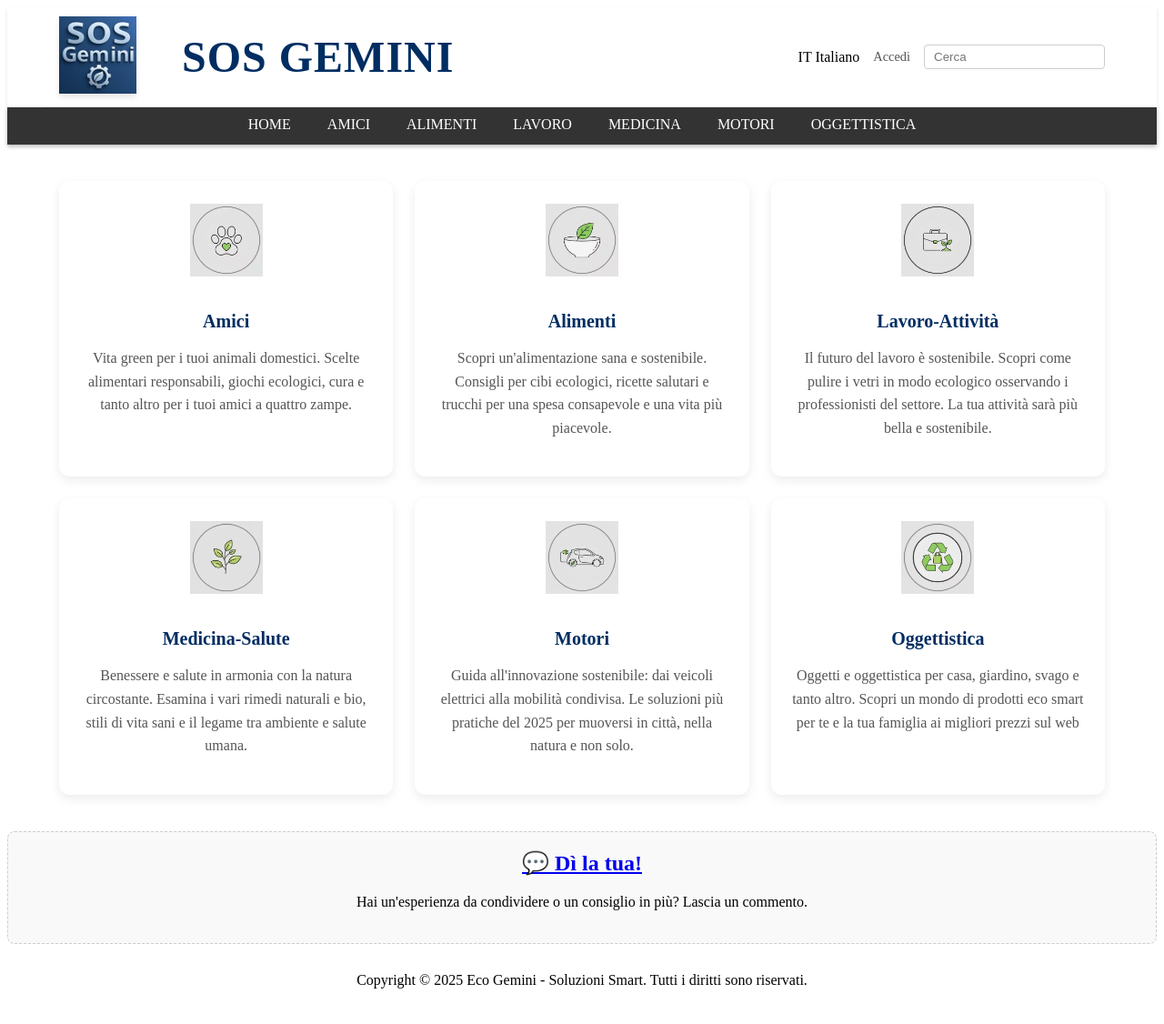
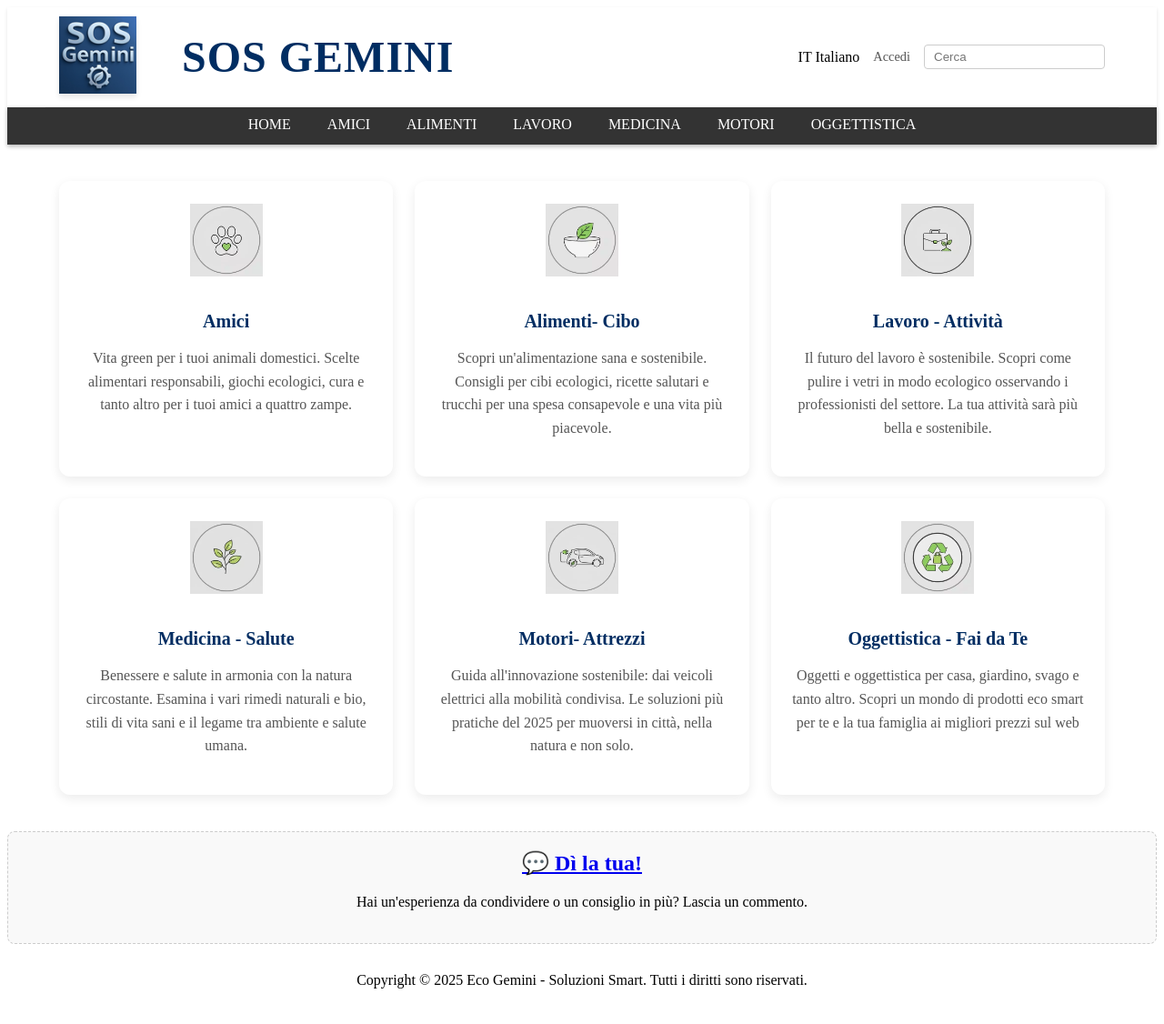
Before and after one commit to sosgemini/sosgemini.github.io, a Jekyll site: the page built from index.html, in a window 1280 px wide. Shown: the whole page at 91% size. Built offline with Jekyll 4.4.1, drawn with Linux system fonts in a browser that asks for light colours.

Commit message:
Update squares.html

```diff
--- a/_includes/squares.html
+++ b/_includes/squares.html
@@ -7,31 +7,31 @@
 
   <a class="content-square" href="index-alimenti.html">
   <img src="immagini/ICO-alimentazione.webp" alt="Icona alimentazione">
-  <p><strong>Alimenti</strong></p>
+  <p><strong>Alimenti- Cibo</strong></p>
   <p class="description"> Scopri un'alimentazione sana e sostenibile. Consigli per cibi ecologici, ricette salutari e trucchi per una spesa consapevole e una vita più piacevole.</p>
   </a>
 
 <a class="content-square" href="index-lavoro.html">
   <img src="immagini/ICO-lavoro.webp" alt="Icona lavoro">
-  <p><strong>Lavoro-Attività</strong></p>
+  <p><strong>Lavoro - Attività</strong></p>
   <p class="description">Il futuro del lavoro è sostenibile. Scopri come pulire i vetri in modo ecologico osservando i professionisti del settore. La tua attività sarà più bella e sostenibile.</p>
 </a>
 
 <a class="content-square" href="index-medicina.html">
   <img src="immagini/ICO-medicina.webp" alt="Icona medicina">
-  <p><strong>Medicina-Salute</strong></p>
+  <p><strong>Medicina - Salute</strong></p>
   <p class="description">Benessere e salute in armonia con la natura circostante. Esamina i vari rimedi naturali e bio, stili di vita sani e il legame tra ambiente e salute umana.</p>
 </a>
 
 <a class="content-square" href="index-motori.html">
   <img src="immagini/ICO-motori.webp" alt="Icona motori">
-  <p><strong>Motori</strong></p>
+  <p><strong>Motori- Attrezzi</strong></p>
   <p class="description">Guida all'innovazione sostenibile: dai veicoli elettrici alla mobilità condivisa. Le soluzioni più pratiche del 2025 per muoversi in città, nella natura e non solo.</p>
 </a>
 
 <a class="content-square" href="index-Tecno-Oggetti.html">
   <img src="immagini/ICO-oggettistica.webp" alt="Icona oggettistica">
-  <p><strong>Oggettistica</strong></p>
+  <p><strong>Oggettistica - Fai da Te</strong></p>
   <p class="description">Oggetti e oggettistica per casa, giardino, svago e tanto altro. Scopri un mondo di prodotti eco smart per te e la tua famiglia ai migliori prezzi sul web</p>
 </a>
 
```
